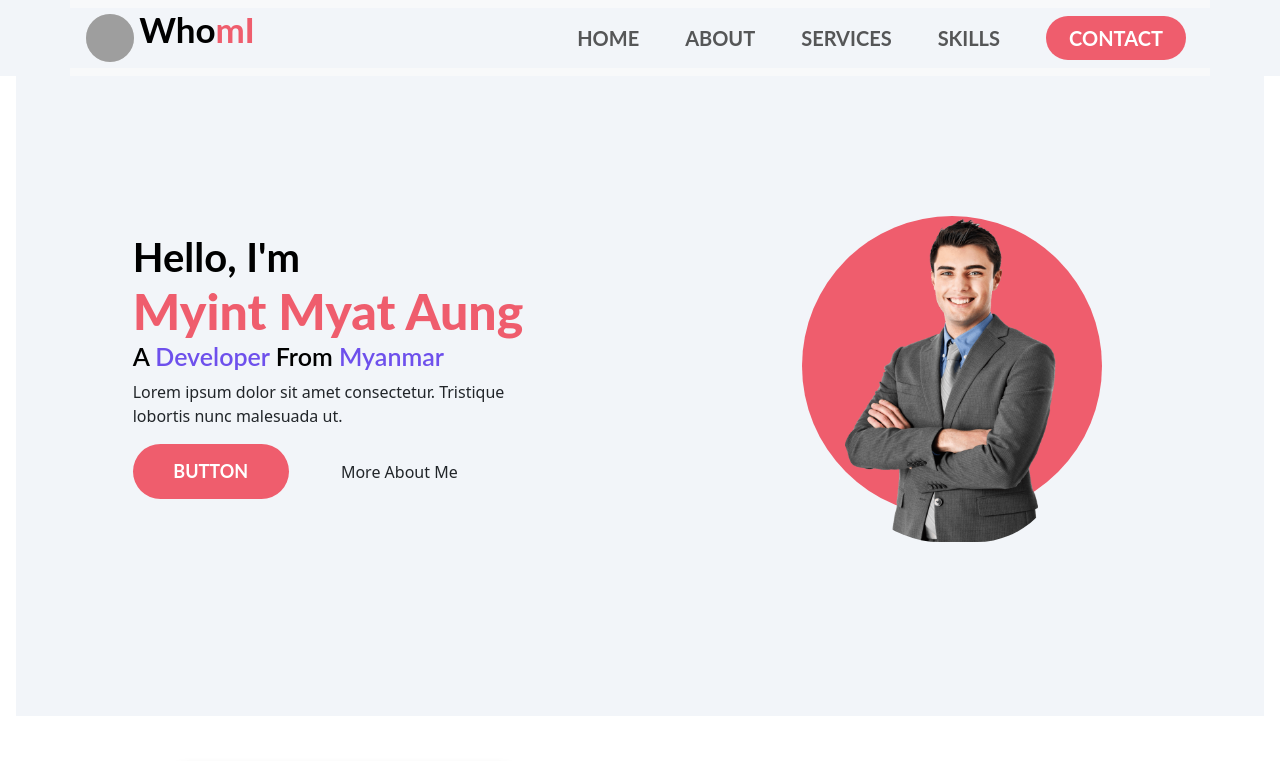
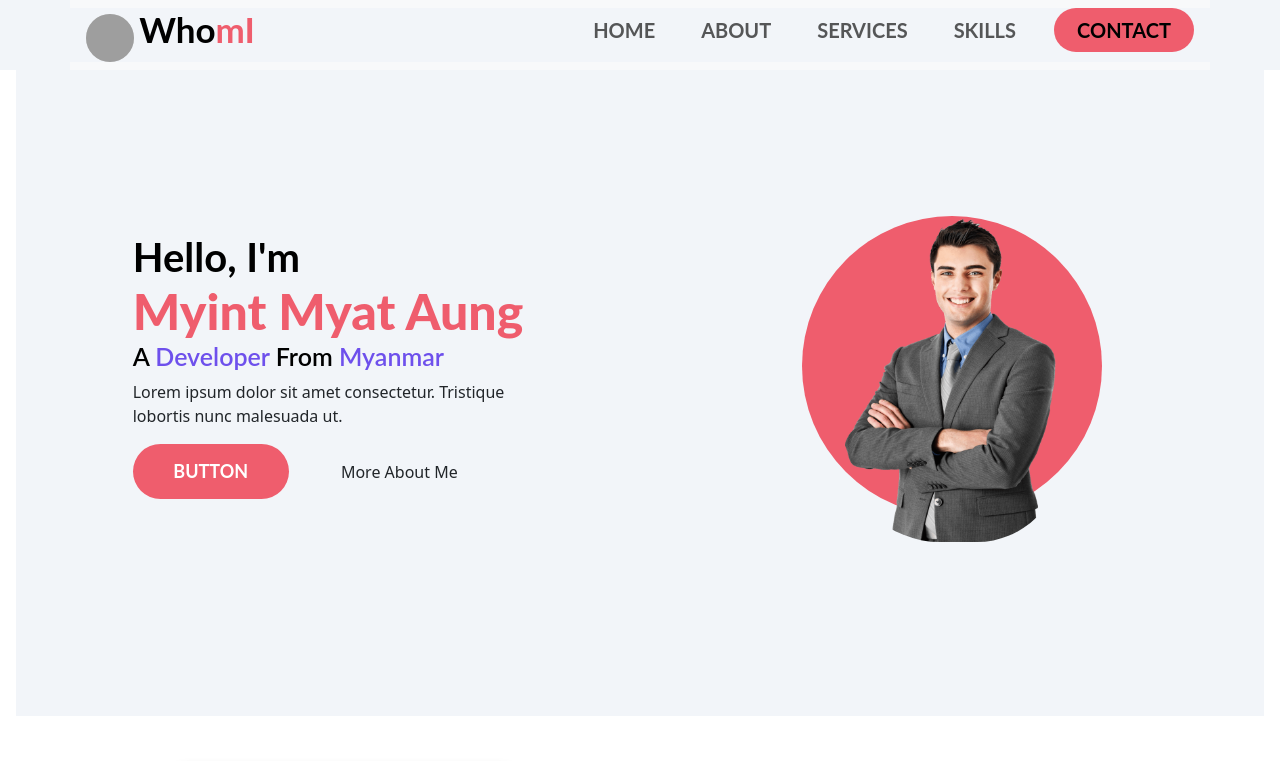
Before and after one commit to leeparlee/leeparlee.github.io, a plain HTML site: page index.html in a window 1280 px wide. Shown: the top 761 px of the page. Drawn offline with nearby package versions, Linux system fonts and the light colour scheme; grey boxes are pictures that could not be loaded.

Commit message:
Update index.html

```diff
--- a/index.html
+++ b/index.html
@@ -43,10 +43,8 @@
                             <a class="nav-link" href="#scrollspyHeading4">SKILLS</a>
                         </li>
                         <li class="nav-item">
-                            <a class="nav-link" href="#scrollspyHeading5">
-                                <div class="contact">
+                            <a class="nav-link contact" href="#scrollspyHeading5">
                                     CONTACT
-                                </div>
                             </a>
                         </li>
                     </ul>
@@ -223,7 +221,7 @@
                 class="d-flex h-of-abouttags d-flex align-items-lg-center d-flex justify-content-start justify-content-lg-center flex-column col-12 col-lg-6 ">
                 <div class="w-100">
                     <h4 id="" class="">
-                        <span class="CONTACT">SKILLS</span>
+                        <span class="ABOUTUS">SKILLS</span>
                     </h4>
                     <div class="mt-3 w-100">
                         <div class="">
```
